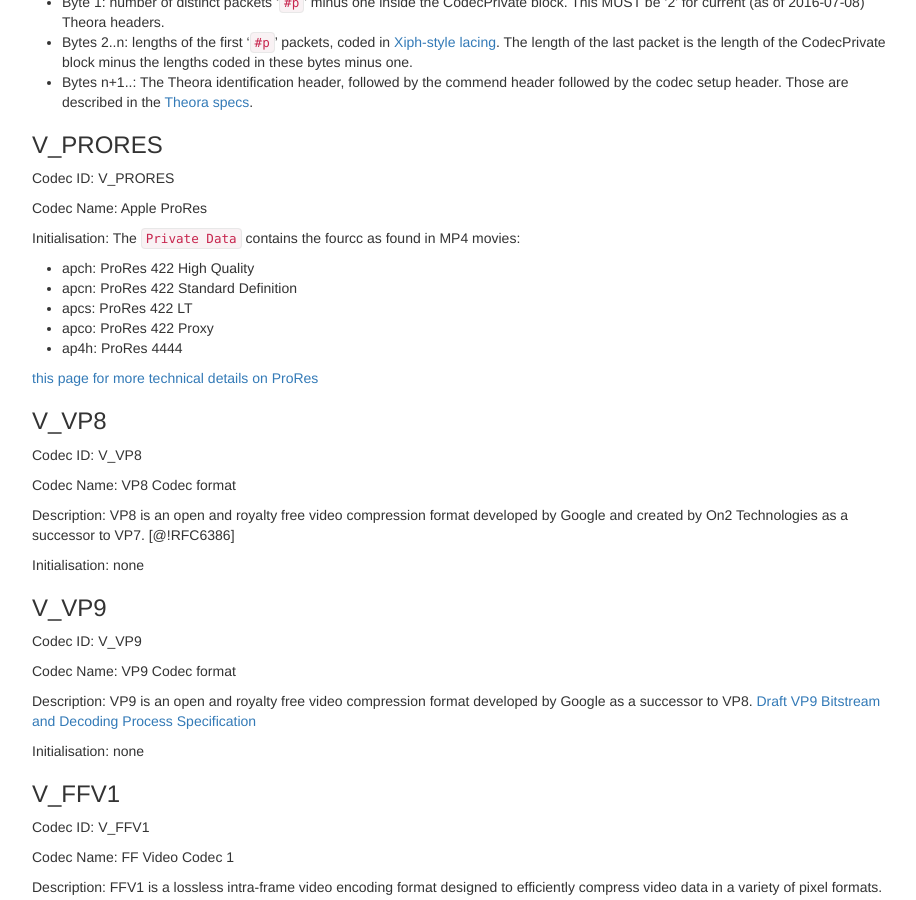
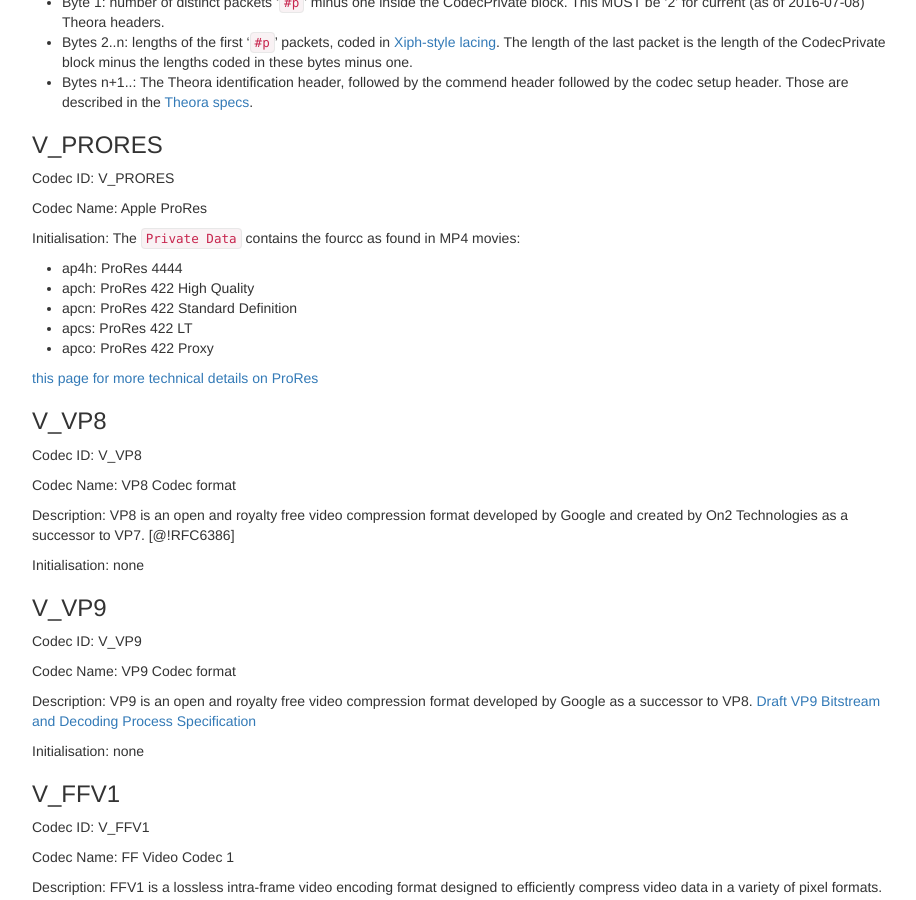
Before and after one commit to ietf-wg-cellar/matroska-specification, a Jekyll site: the page built from codec_specs.md, in a window 1280 px wide and 900 px high, scrolled down 4210 px. Shown: the whole window, without its empty margins (273-1189 px from the left). Built offline with Jekyll 4.4.1, drawn with Linux system fonts in a browser that asks for light colours; our own code applies the rules of GitHub Pages for plain Markdown files.

Commit message:
order ProRes flavours by decreasing quality

```diff
--- a/codec_specs.md
+++ b/codec_specs.md
@@ -212,11 +212,11 @@
 
 Initialisation: The `Private Data` contains the fourcc as found in MP4 movies:
 
+*   ap4h: ProRes 4444
 *   apch: ProRes 422 High Quality
 *   apcn: ProRes 422 Standard Definition
 *   apcs: ProRes 422 LT
 *   apco: ProRes 422 Proxy
-*   ap4h: ProRes 4444
 
 [this page for more technical details on ProRes](http://wiki.multimedia.cx/index.php?title=Apple_ProRes#Frame_layout)
 
```
